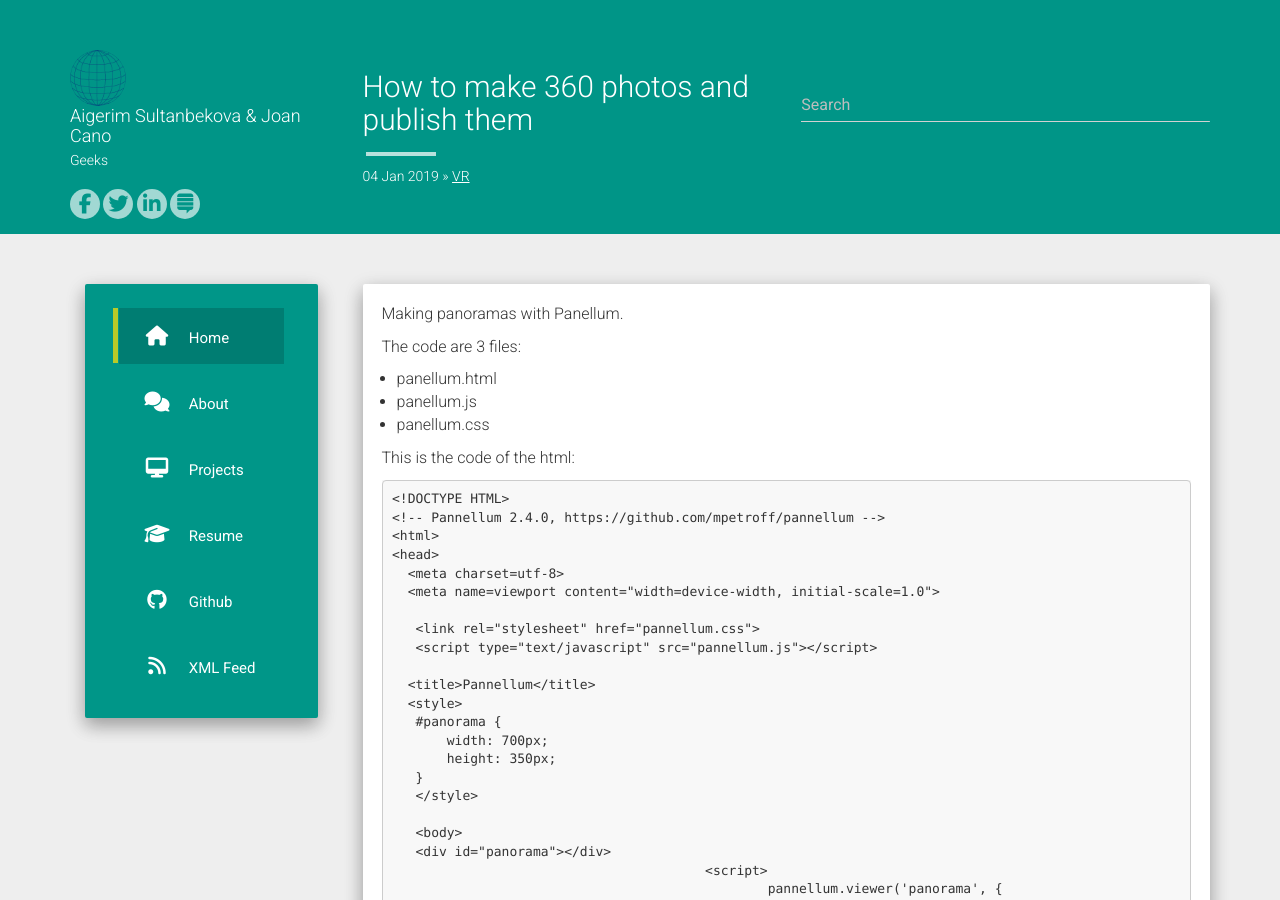
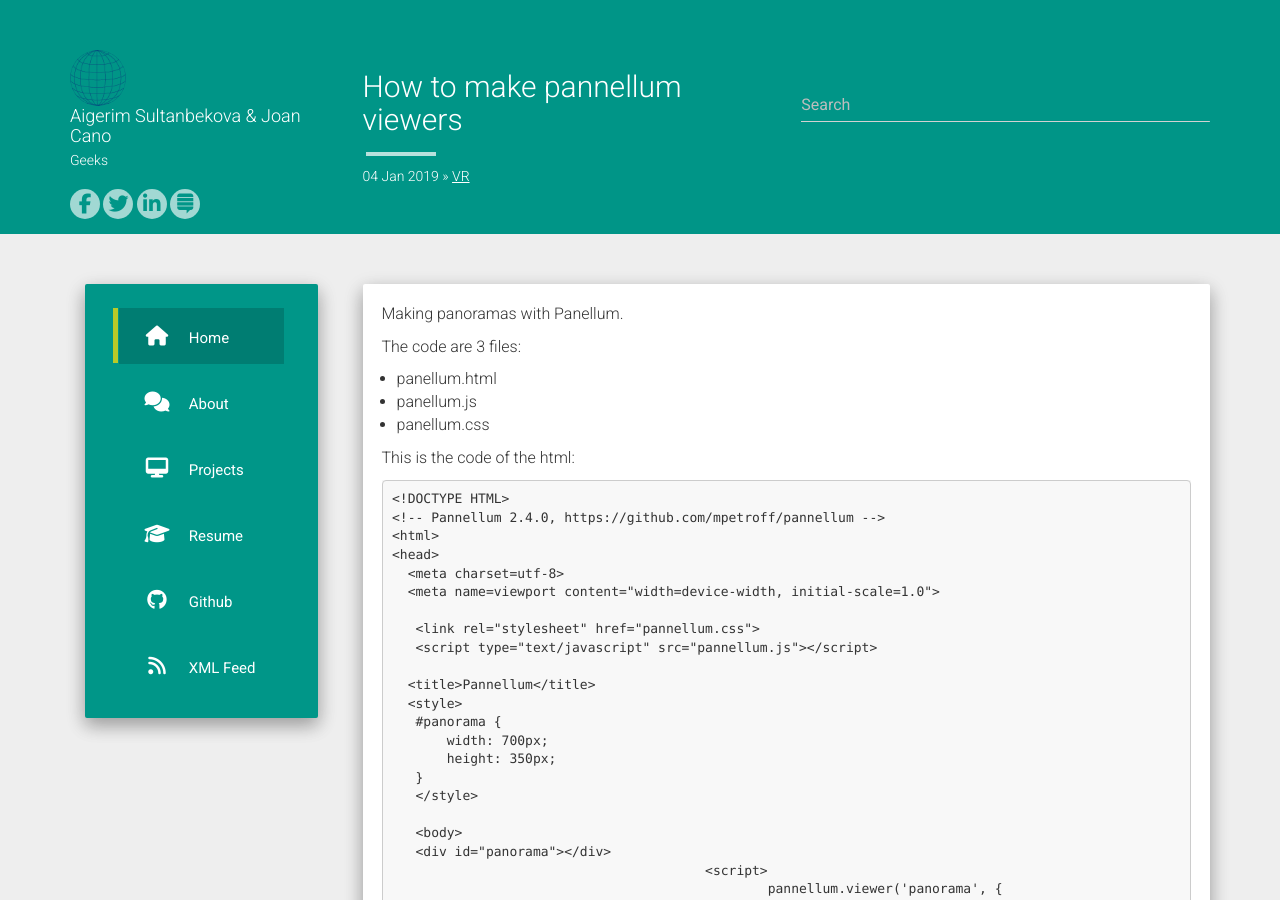
Before and after one commit to aigerims29/LifemmetryRepo, a Jekyll site: the page built from _posts/2019-01-04-panoramas.md, in a window 1280 px wide and 900 px high. Built offline with Jekyll 4.4.1, drawn with Linux system fonts in a browser that asks for light colours; nearby versions of some CDN libraries; comment, search, counter and statistics services are not loaded.

Commit message:
post panoramas

```diff
--- a/_posts/2019-01-04-panoramas.md
+++ b/_posts/2019-01-04-panoramas.md
@@ -1,6 +1,6 @@
 ---
 layout: post
-title: How to make 360 photos and publish them
+title: How to make pannellum viewers
 date:   2019-01-04 13:50:39
 categories: VR
 ---
```
Also changed, not shown: 1 other file.
